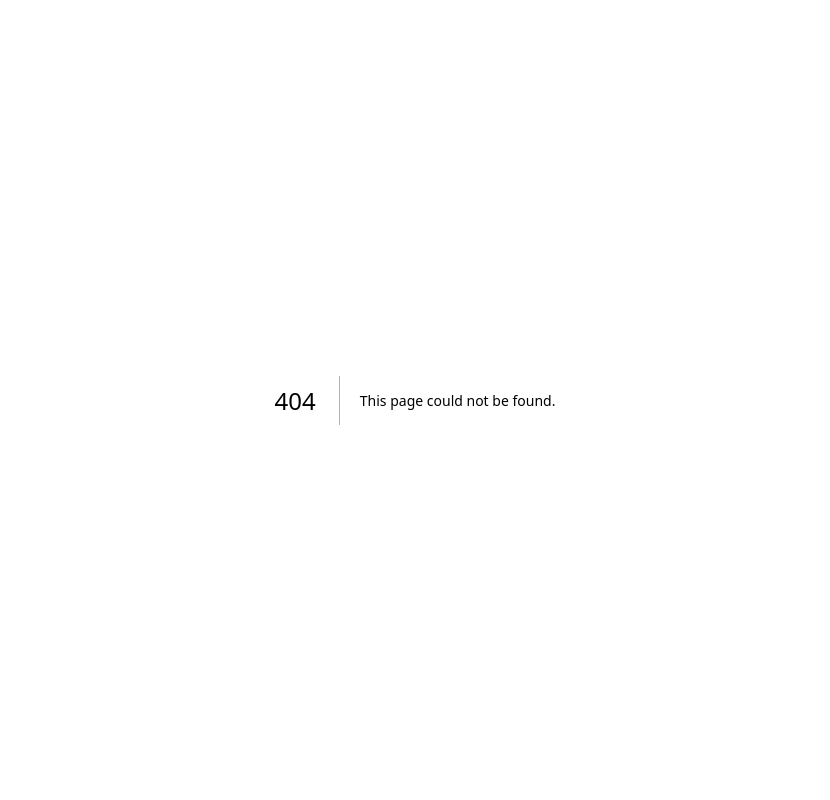
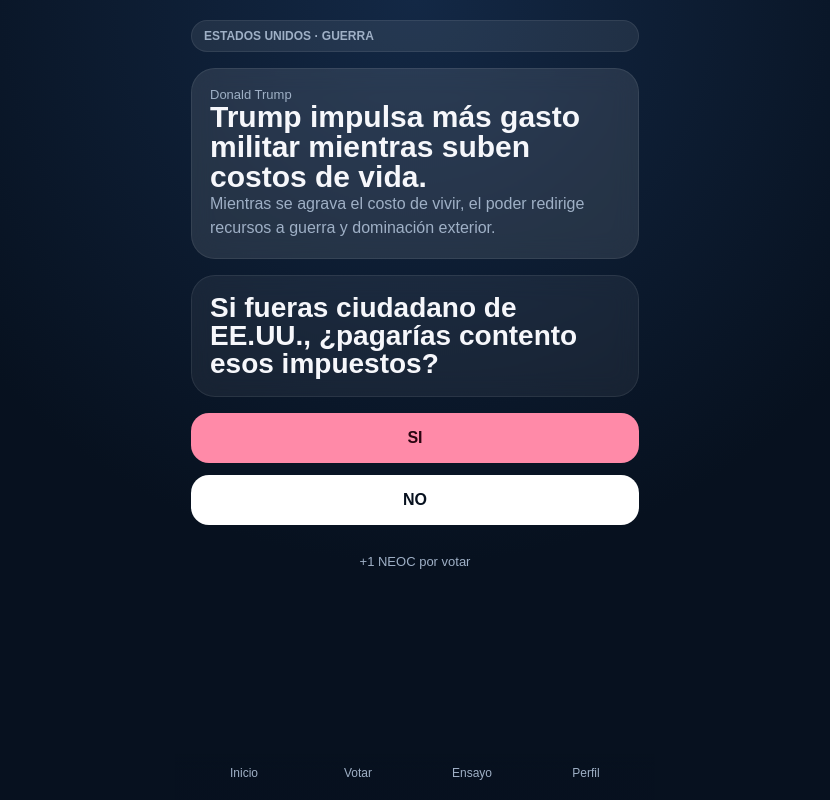
Before and after one commit to Juanmanueloddone/neocap-infra-ok, a Next.js app: page /vote in a window 1280 px wide. Before the commit this address had no page. Shown: the whole page, without its empty margins (225-1055 px from the left). Built offline with nearby package versions, Linux system fonts and the light colour scheme.

Commit message:
Implement VotePage component for voting functionality

```diff
--- /dev/null
+++ b/app/vote/page.tsx
@@ -0,0 +1,62 @@
+"use client";
+
+import { useRouter } from "next/navigation";
+import Nav from "../../components/Nav";
+import { mockEvent } from "../../lib/mock";
+
+export default function VotePage() {
+  const router = useRouter();
+
+  async function handleVote(vote: "si" | "no") {
+    try {
+      await fetch("/api/claim", {
+        method: "POST",
+        headers: { "Content-Type": "application/json" },
+        body: JSON.stringify({ playerId: "player-1" }),
+      });
+    } catch {}
+
+    if (typeof window !== "undefined") {
+      localStorage.setItem("lastVote", vote);
+    }
+
+    router.push("/result");
+  }
+
+  return (
+    <main className="app-shell">
+      <section className="screen">
+        <div className="pill">
+          {mockEvent.country} · {mockEvent.topic}
+        </div>
+
+        <div className="card strong">
+          <div className="small">{mockEvent.actor}</div>
+          <h1 className="title" style={{ fontSize: 30 }}>
+            {mockEvent.title}
+          </h1>
+          <p className="subtitle">{mockEvent.summary}</p>
+        </div>
+
+        <div className="card">
+          <h2 className="title" style={{ fontSize: 28 }}>
+            {mockEvent.question}
+          </h2>
+        </div>
+
+        <div className="stack">
+          <button className="button yes" onClick={() => handleVote("si")}>
+            SI
+          </button>
+          <button className="button no" onClick={() => handleVote("no")}>
+            NO
+          </button>
+        </div>
+
+        <p className="small center">+1 NEOC por votar</p>
+      </section>
+
+      <Nav />
+    </main>
+  );
+}
```
